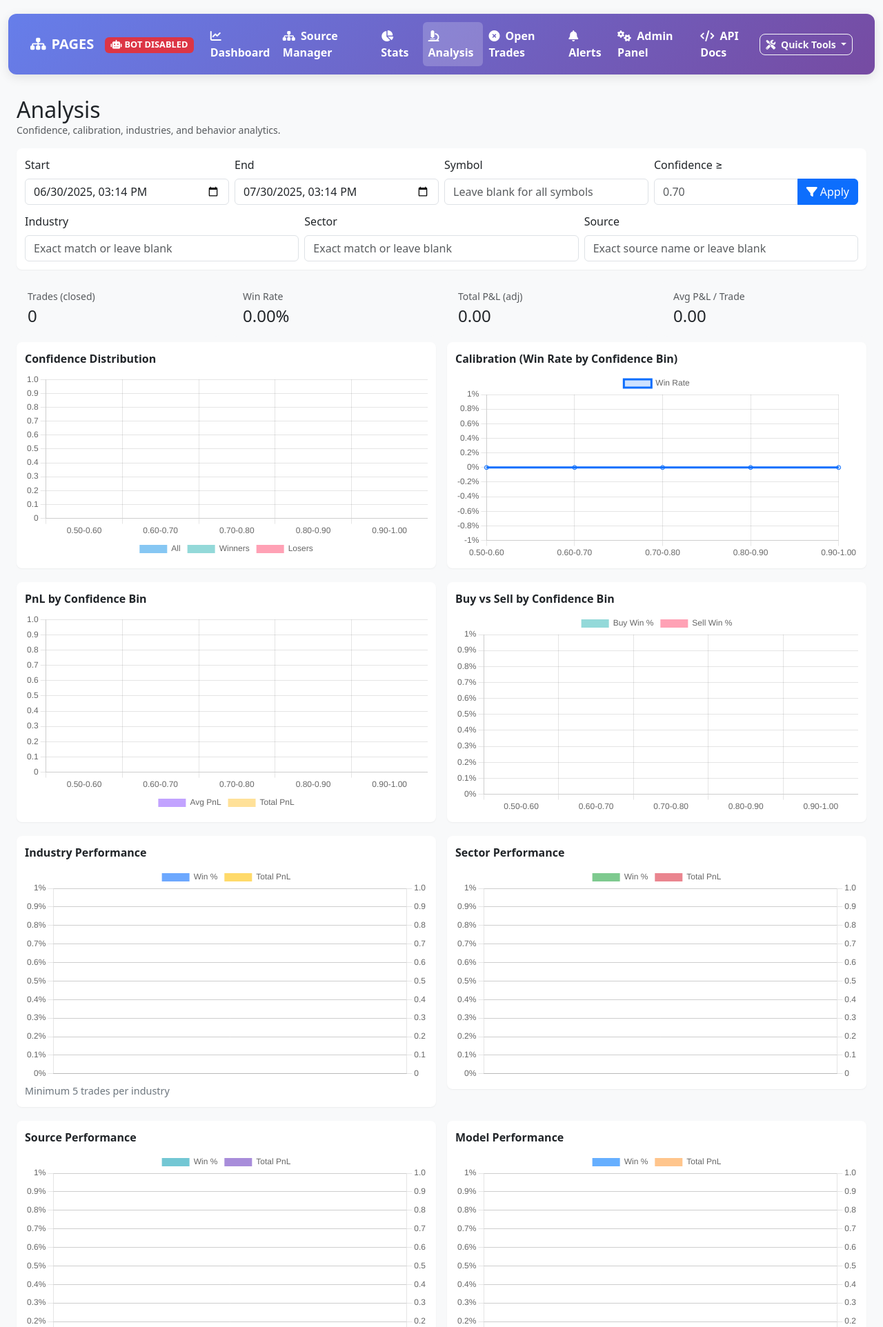
After one commit to ashaffir/news-trader, a Django app: page /stats/analysis/ in a window 1280 px wide. The commit adds this page. Shown: the top 1924 px of the page at 69% size. Run offline with Django 5.2, Linux system fonts and the light colour scheme; the visitor is signed in with stand-in values (Sample User, id 1); data that the repository does not hold is empty; parts of the project's set-up code (start-up, migrations or seed data) failed here and were passed over.

Commit message:
analysis

```diff
--- a/core/templates/core/navbar.html
+++ b/core/templates/core/navbar.html
@@ -34,6 +34,11 @@
                         <li class="nav-item">
                             <a class="nav-link {% if request.resolver_match.url_name == 'stats_page' %}active{% endif %}" href="/stats/">
                                 <i class="fas fa-chart-pie me-1"></i> Stats
+                            </a>
+                        </li>
+                        <li class="nav-item">
+                            <a class="nav-link {% if request.resolver_match.url_name == 'analysis_page' %}active{% endif %}" href="/stats/analysis/">
+                                <i class="fas fa-microscope me-1"></i> Analysis
                             </a>
                         </li>
                         <li class="nav-item">
--- /dev/null
+++ b/static/js/analysis.js
@@ -0,0 +1,196 @@
+/* global Chart */
+(function(){
+  function qs(sel){ return document.querySelector(sel); }
+  function val(el){ return el && el.value ? el.value.trim() : ''; }
+  function fmtPct(n){ return (n || 0).toFixed(2) + '%'; }
+  function fmtNum(n){ return (n || 0).toFixed(2); }
+  function buildParams(){
+    const params = new URLSearchParams();
+    const s = val(qs('#filter-start'));
+    const e = val(qs('#filter-end'));
+    const sym = val(qs('#filter-symbol'));
+    const minc = val(qs('#filter-min-confidence'));
+    const ind = val(qs('#filter-industry'));
+    const sec = val(qs('#filter-sector'));
+    const src = val(qs('#filter-source'));
+    if (s) params.set('start', new Date(s).toISOString());
+    if (e) params.set('end', new Date(e).toISOString());
+    if (sym) params.set('symbol', sym);
+    if (minc) params.set('min_confidence', minc);
+    if (ind) params.set('industry', ind);
+    if (sec) params.set('sector', sec);
+    if (src) params.set('source', src);
+    return params.toString();
+  }
+
+  const charts = {};
+  function ensureChart(id, cfg){
+    if (charts[id]) { charts[id].destroy(); }
+    const ctx = document.getElementById(id);
+    if (!ctx) return null;
+    charts[id] = new Chart(ctx, cfg);
+    return charts[id];
+  }
+
+  async function loadKpis(){
+    const res = await fetch('/stats/api/analysis/threshold-simulation?' + buildParams());
+    const data = await res.json();
+    qs('#kpi-trades').textContent = data.trades;
+    qs('#kpi-win-rate').textContent = fmtPct(data.win_rate);
+    qs('#kpi-total-pnl').textContent = fmtNum(data.total_pnl_adjusted);
+    qs('#kpi-avg-pnl').textContent = fmtNum(data.avg_pnl);
+  }
+
+  async function loadConfidence(){
+    const res = await fetch('/stats/api/analysis/confidence-distribution?' + buildParams());
+    const d = await res.json();
+    ensureChart('chart-confidence', {
+      type: 'bar',
+      data: { labels: d.bins, datasets: [
+        { label: 'All', data: d.all_counts, backgroundColor: 'rgba(54, 162, 235, 0.6)' },
+        { label: 'Winners', data: d.win_counts, backgroundColor: 'rgba(75, 192, 192, 0.6)' },
+        { label: 'Losers', data: d.lose_counts, backgroundColor: 'rgba(255, 99, 132, 0.6)' }
+      ]},
+      options: { responsive: true, plugins: { legend: { position: 'bottom' } } }
+    });
+  }
+
+  async function loadCalibration(){
+    const res = await fetch('/stats/api/analysis/calibration?' + buildParams());
+    const d = await res.json();
+    ensureChart('chart-calibration', {
+      type: 'line',
+      data: { labels: d.bins, datasets: [
+        { label: 'Win Rate', data: d.win_rate, borderColor: '#0d6efd', backgroundColor: 'rgba(13,110,253,0.2)', fill: true }
+      ]},
+      options: { scales: { y: { ticks: { callback: v => v + '%' } } } }
+    });
+  }
+
+  async function loadConfidencePnl(){
+    const res = await fetch('/stats/api/analysis/confidence-pnl-buckets?' + buildParams());
+    const d = await res.json();
+    ensureChart('chart-conf-pnl', {
+      type: 'bar',
+      data: { labels: d.bins, datasets: [
+        { label: 'Avg PnL', data: d.avg_pnl, backgroundColor: 'rgba(153, 102, 255, 0.6)' },
+        { label: 'Total PnL', data: d.total_pnl, backgroundColor: 'rgba(255, 206, 86, 0.6)' }
+      ]},
+      options: { responsive: true, plugins: { legend: { position: 'bottom' } } }
+    });
+  }
+
+  async function loadDirBucket(){
+    const res = await fetch('/stats/api/analysis/behavior?' + buildParams());
+    const d = await res.json();
+    ensureChart('chart-dir-bucket', {
+      type: 'bar',
+      data: { labels: d.conf_bins, datasets: [
+        { label: 'Buy Win %', data: d.buy_win_rate, backgroundColor: 'rgba(75, 192, 192, 0.6)' },
+        { label: 'Sell Win %', data: d.sell_win_rate, backgroundColor: 'rgba(255, 99, 132, 0.6)' }
+      ]},
+      options: { scales: { y: { ticks: { callback: v => v + '%' } } } }
+    });
+  }
+
+  async function loadIndustry(){
+    const res = await fetch('/stats/api/analysis/industry-performance?' + buildParams());
+    const d = await res.json();
+    ensureChart('chart-industry', {
+      type: 'bar',
+      data: { labels: d.items.map(x => x.name), datasets: [
+        { label: 'Win %', data: d.items.map(x => x.win_rate), backgroundColor: 'rgba(13,110,253,0.6)', yAxisID: 'y1' },
+        { label: 'Total PnL', data: d.items.map(x => x.total_pnl_adjusted), backgroundColor: 'rgba(255,193,7,0.6)', yAxisID: 'y2' }
+      ]},
+      options: { responsive: true, scales: { y1: { position: 'left', ticks: { callback: v => v + '%' } }, y2: { position: 'right' } } }
+    });
+  }
+
+  async function loadSector(){
+    const res = await fetch('/stats/api/analysis/sector-performance?' + buildParams());
+    const d = await res.json();
+    ensureChart('chart-sector', {
+      type: 'bar',
+      data: { labels: d.items.map(x => x.name), datasets: [
+        { label: 'Win %', data: d.items.map(x => x.win_rate), backgroundColor: 'rgba(40,167,69,0.6)', yAxisID: 'y1' },
+        { label: 'Total PnL', data: d.items.map(x => x.total_pnl_adjusted), backgroundColor: 'rgba(220,53,69,0.6)', yAxisID: 'y2' }
+      ]},
+      options: { responsive: true, scales: { y1: { position: 'left', ticks: { callback: v => v + '%' } }, y2: { position: 'right' } } }
+    });
+  }
+
+  async function loadSource(){
+    const res = await fetch('/stats/api/analysis/source-performance?' + buildParams());
+    const d = await res.json();
+    ensureChart('chart-source', {
+      type: 'bar',
+      data: { labels: d.items.map(x => x.name), datasets: [
+        { label: 'Win %', data: d.items.map(x => x.win_rate), backgroundColor: 'rgba(23,162,184,0.6)', yAxisID: 'y1' },
+        { label: 'Total PnL', data: d.items.map(x => x.total_pnl_adjusted), backgroundColor: 'rgba(111,66,193,0.6)', yAxisID: 'y2' }
+      ]},
+      options: { responsive: true, scales: { y1: { position: 'left', ticks: { callback: v => v + '%' } }, y2: { position: 'right' } } }
+    });
+  }
+
+  async function loadModel(){
+    const res = await fetch('/stats/api/analysis/model-performance?' + buildParams());
+    const d = await res.json();
+    ensureChart('chart-model', {
+      type: 'bar',
+      data: { labels: d.items.map(x => x.name), datasets: [
+        { label: 'Win %', data: d.items.map(x => x.win_rate), backgroundColor: 'rgba(0,123,255,0.6)', yAxisID: 'y1' },
+        { label: 'Total PnL', data: d.items.map(x => x.total_pnl_adjusted), backgroundColor: 'rgba(255,159,64,0.6)', yAxisID: 'y2' }
+      ]},
+      options: { responsive: true, scales: { y1: { position: 'left', ticks: { callback: v => v + '%' } }, y2: { position: 'right' } } }
+    });
+  }
+
+  async function runSim(){
+    const params = buildParams();
+    const x = val(qs('#sim-min-confidence'));
+    const url = '/stats/api/analysis/threshold-simulation?' + params + (x ? '&min_confidence=' + encodeURIComponent(x) : '');
+    const d = await (await fetch(url)).json();
+    qs('#sim-trades').textContent = d.trades;
+    qs('#sim-win-rate').textContent = fmtPct(d.win_rate);
+    qs('#sim-total-pnl').textContent = fmtNum(d.total_pnl_adjusted);
+    qs('#sim-avg-pnl').textContent = fmtNum(d.avg_pnl);
+  }
+
+  function reloadAll(){
+    loadKpis();
+    loadConfidence();
+    loadCalibration();
+    loadConfidencePnl();
+    loadDirBucket();
+    loadIndustry();
+    loadSector();
+    loadSource();
+    loadModel();
+    loadScatter();
+  }
+
+  document.addEventListener('DOMContentLoaded', function(){
+    const apply = qs('#apply-filters');
+    if (apply) apply.addEventListener('click', function(){ reloadAll(); });
+    const run = qs('#run-sim');
+    if (run) run.addEventListener('click', function(){ runSim(); });
+    reloadAll();
+  });
+
+  async function loadScatter(){
+    const qp = buildParams();
+    const cdata = await (await fetch('/stats/api/analysis/confidence-pnl-scatter?' + qp)).json();
+    ensureChart('chart-scatter-conf', {
+      type: 'scatter',
+      data: { datasets: [{ label: 'PnL by Confidence', data: cdata.points, parsing: { xAxisKey: 'x', yAxisKey: 'y' }, backgroundColor: 'rgba(13,110,253,0.6)' }] },
+      options: { scales: { x: { min: 0.5, max: 1.0 } } }
+    });
+
+    const ddata = await (await fetch('/stats/api/analysis/duration-pnl-scatter?' + qp)).json();
+    ensureChart('chart-scatter-dur', {
+      type: 'scatter',
+      data: { datasets: [{ label: 'PnL by Duration (min)', data: ddata.points, parsing: { xAxisKey: 'x', yAxisKey: 'y' }, backgroundColor: 'rgba(40,167,69,0.6)' }] },
+      options: { scales: { x: { title: { display: true, text: 'Minutes' } } } }
+    });
+  }
+})();
--- /dev/null
+++ b/stats/templates/stats/analysis.html
@@ -0,0 +1,181 @@
+{% extends 'core/base.html' %}
+{% load static %}
+
+{% block title %}Analysis{% endblock %}
+
+{% block extra_head %}
+<style>
+  .metric-card { background: #f8f9fa; border-radius: 8px; padding: 12px 16px; }
+  .chart-card { background: #fff; border-radius: 8px; padding: 12px; box-shadow: 0 1px 2px rgba(0,0,0,0.05); }
+  .filter-bar { background: #fff; border-radius: 8px; padding: 12px; margin-bottom: 16px; box-shadow: 0 1px 2px rgba(0,0,0,0.05); }
+  .subtle { color: #6c757d; font-size: 0.9rem; }
+</style>
+{% endblock %}
+
+{% block content %}
+<div class="container-fluid py-2">
+  <div class="d-flex justify-content-between align-items-center mb-3">
+    <div>
+      <h2 class="mb-0">Analysis</h2>
+      <div class="text-muted small">Confidence, calibration, industries, and behavior analytics.</div>
+    </div>
+  </div>
+
+  <div class="filter-bar">
+    <div class="row g-2 align-items-end">
+      <div class="col-md-3">
+        <label class="form-label">Start</label>
+        <input id="filter-start" type="datetime-local" class="form-control">
+      </div>
+      <div class="col-md-3">
+        <label class="form-label">End</label>
+        <input id="filter-end" type="datetime-local" class="form-control">
+      </div>
+      <div class="col-md-3">
+        <label class="form-label">Symbol</label>
+        <input id="filter-symbol" type="text" class="form-control" placeholder="Leave blank for all symbols" autocomplete="off">
+      </div>
+      <div class="col-md-3">
+        <label class="form-label">Confidence ≥</label>
+        <div class="input-group">
+          <input id="filter-min-confidence" type="number" min="0" max="1" step="0.01" class="form-control" placeholder="0.70">
+          <button id="apply-filters" class="btn btn-primary"><i class="fas fa-filter me-1"></i>Apply</button>
+        </div>
+      </div>
+    </div>
+    <div class="row g-2 align-items-end mt-1">
+      <div class="col-md-4">
+        <label class="form-label">Industry</label>
+        <input id="filter-industry" type="text" class="form-control" placeholder="Exact match or leave blank">
+      </div>
+      <div class="col-md-4">
+        <label class="form-label">Sector</label>
+        <input id="filter-sector" type="text" class="form-control" placeholder="Exact match or leave blank">
+      </div>
+      <div class="col-md-4">
+        <label class="form-label">Source</label>
+        <input id="filter-source" type="text" class="form-control" placeholder="Exact source name or leave blank">
+      </div>
+    </div>
+  </div>
+
+  <div class="row g-3 mb-2">
+    <div class="col-md-3"><div class="metric-card"><div class="text-muted small">Trades (closed)</div><div id="kpi-trades" class="fs-4">-</div></div></div>
+    <div class="col-md-3"><div class="metric-card"><div class="text-muted small">Win Rate</div><div id="kpi-win-rate" class="fs-4">-</div></div></div>
+    <div class="col-md-3"><div class="metric-card"><div class="text-muted small">Total P&L (adj)</div><div id="kpi-total-pnl" class="fs-4">-</div></div></div>
+    <div class="col-md-3"><div class="metric-card"><div class="text-muted small">Avg P&L / Trade</div><div id="kpi-avg-pnl" class="fs-4">-</div></div></div>
+  </div>
+
+  <div class="row g-3">
+    <div class="col-lg-6">
+      <div class="chart-card">
+        <div class="fw-semibold mb-2">Confidence Distribution</div>
+        <canvas id="chart-confidence" height="140"></canvas>
+      </div>
+    </div>
+    <div class="col-lg-6">
+      <div class="chart-card">
+        <div class="fw-semibold mb-2">Calibration (Win Rate by Confidence Bin)</div>
+        <canvas id="chart-calibration" height="140"></canvas>
+      </div>
+    </div>
+  </div>
+
+  <div class="row g-3 mt-1">
+    <div class="col-lg-6">
+      <div class="chart-card">
+        <div class="fw-semibold mb-2">PnL by Confidence Bin</div>
+        <canvas id="chart-conf-pnl" height="150"></canvas>
+      </div>
+    </div>
+    <div class="col-lg-6">
+      <div class="chart-card">
+        <div class="fw-semibold mb-2">Buy vs Sell by Confidence Bin</div>
+        <canvas id="chart-dir-bucket" height="150"></canvas>
+      </div>
+    </div>
+  </div>
+
+  <div class="row g-3 mt-1">
+    <div class="col-lg-6">
+      <div class="chart-card">
+        <div class="fw-semibold mb-2">Industry Performance</div>
+        <canvas id="chart-industry" height="160"></canvas>
+        <div class="subtle mt-1">Minimum 5 trades per industry</div>
+      </div>
+    </div>
+    <div class="col-lg-6">
+      <div class="chart-card">
+        <div class="fw-semibold mb-2">Sector Performance</div>
+        <canvas id="chart-sector" height="160"></canvas>
+      </div>
+    </div>
+  </div>
+
+  <div class="row g-3 mt-1">
+    <div class="col-lg-6">
+      <div class="chart-card">
+        <div class="fw-semibold mb-2">Source Performance</div>
+        <canvas id="chart-source" height="160"></canvas>
+      </div>
+    </div>
+    <div class="col-lg-6">
+      <div class="chart-card">
+        <div class="fw-semibold mb-2">Model Performance</div>
+        <canvas id="chart-model" height="160"></canvas>
+      </div>
+    </div>
+  </div>
+
+  <div class="row g-3 mt-1">
+    <div class="col-lg-12">
+      <div class="chart-card">
+        <div class="d-flex justify-content-between align-items-center">
+          <div class="fw-semibold mb-2">Threshold Simulation (Confidence ≥ X)</div>
+          <div>
+            <div class="input-group input-group-sm" style="width: 220px;">
+              <span class="input-group-text">X</span>
+              <input id="sim-min-confidence" type="number" min="0" max="1" step="0.01" class="form-control" placeholder="0.70">
+              <button id="run-sim" class="btn btn-outline-primary">Run</button>
+            </div>
+          </div>
+        </div>
+        <div class="row g-2">
+          <div class="col-md-3"><div class="metric-card"><div class="text-muted small">Trades</div><div id="sim-trades" class="fs-5">-</div></div></div>
+          <div class="col-md-3"><div class="metric-card"><div class="text-muted small">Win Rate</div><div id="sim-win-rate" class="fs-5">-</div></div></div>
+          <div class="col-md-3"><div class="metric-card"><div class="text-muted small">Total P&L (adj)</div><div id="sim-total-pnl" class="fs-5">-</div></div></div>
+          <div class="col-md-3"><div class="metric-card"><div class="text-muted small">Avg P&L / Trade</div><div id="sim-avg-pnl" class="fs-5">-</div></div></div>
+        </div>
+      </div>
+    </div>
+  </div>
+
+  <div class="row g-3 mt-1">
+    <div class="col-lg-6">
+      <div class="chart-card">
+        <div class="fw-semibold mb-2">Scatter: Confidence vs PnL</div>
+        <canvas id="chart-scatter-conf" height="180"></canvas>
+      </div>
+    </div>
+    <div class="col-lg-6">
+      <div class="chart-card">
+        <div class="fw-semibold mb-2">Scatter: Duration (min) vs PnL</div>
+        <canvas id="chart-scatter-dur" height="180"></canvas>
+      </div>
+    </div>
+  </div>
+</div>
+
+<script src="https://cdn.jsdelivr.net/npm/chart.js@4.4.4/dist/chart.umd.min.js"></script>
+<script src="{% static 'js/analysis.js' %}"></script>
+<script>
+  (function(){
+    const start = new Date("{{ default_start }}");
+    const end = new Date("{{ default_end }}");
+    function toLocal(dt){ const z=dt.getTimezoneOffset(); const t=new Date(dt.getTime()-z*60000); return t.toISOString().slice(0,16); }
+    const s = document.getElementById('filter-start');
+    const e = document.getElementById('filter-end');
+    if (s && e) { s.value = toLocal(start); e.value = toLocal(end); }
+  })();
+</script>
+{% endblock %}
--- a/stats/urls.py
+++ b/stats/urls.py
@@ -4,10 +4,24 @@ from . import api
 
 urlpatterns = [
     path('', views.stats_page, name='stats_page'),
+    path('analysis/', views.analysis_page, name='analysis_page'),
     path('api/summary', api.summary_api, name='stats_summary'),
     path('api/equity', api.equity_api, name='stats_equity'),
     path('api/pnl-by-day', api.pnl_by_day_api, name='stats_pnl_by_day'),
     path('api/direction-breakdown', api.direction_breakdown_api, name='stats_direction_breakdown'),
     path('api/per-symbol', api.per_symbol_api, name='stats_per_symbol'),
     path('api/heatmap', api.heatmap_api, name='stats_heatmap'),
+    # Analysis-focused APIs
+    path('api/analysis/confidence-distribution', api.confidence_distribution_api, name='analysis_confidence_distribution'),
+    path('api/analysis/calibration', api.calibration_api, name='analysis_calibration'),
+    path('api/analysis/confidence-pnl-buckets', api.confidence_pnl_buckets_api, name='analysis_confidence_pnl_buckets'),
+    path('api/analysis/industry-performance', api.industry_performance_api, name='analysis_industry_performance'),
+    path('api/analysis/sector-performance', api.sector_performance_api, name='analysis_sector_performance'),
+    path('api/analysis/source-performance', api.source_performance_api, name='analysis_source_performance'),
+    path('api/analysis/model-performance', api.model_performance_api, name='analysis_model_performance'),
+    path('api/analysis/behavior', api.behavior_api, name='analysis_behavior'),
+    path('api/analysis/threshold-simulation', api.threshold_simulation_api, name='analysis_threshold_simulation'),
+    path('api/analysis/symbols', api.symbols_api, name='analysis_symbols'),
+    path('api/analysis/confidence-pnl-scatter', api.confidence_pnl_scatter_api, name='analysis_confidence_pnl_scatter'),
+    path('api/analysis/duration-pnl-scatter', api.duration_pnl_scatter_api, name='analysis_duration_pnl_scatter'),
 ]
--- a/stats/views.py
+++ b/stats/views.py
@@ -24,3 +24,18 @@ def stats_page(request):
     return render(request, "stats/stats.html", context)
 
 # Create your views here.
+
+
+@login_required
+def analysis_page(request):
+    """Render Analysis page shell; data loaded via JS."""
+    end = timezone.now()
+    start = end - timedelta(days=30)
+    trading_config = TradingConfig.objects.filter(is_active=True).first()
+    bot_enabled = trading_config.bot_enabled if trading_config else False
+    context = {
+        "default_start": start.isoformat(),
+        "default_end": end.isoformat(),
+        "bot_enabled": bot_enabled,
+    }
+    return render(request, "stats/analysis.html", context)
```
Also changed, not shown: stats/api.py (+277 -0 lines), stats/tests.py (+43 -1 lines).
